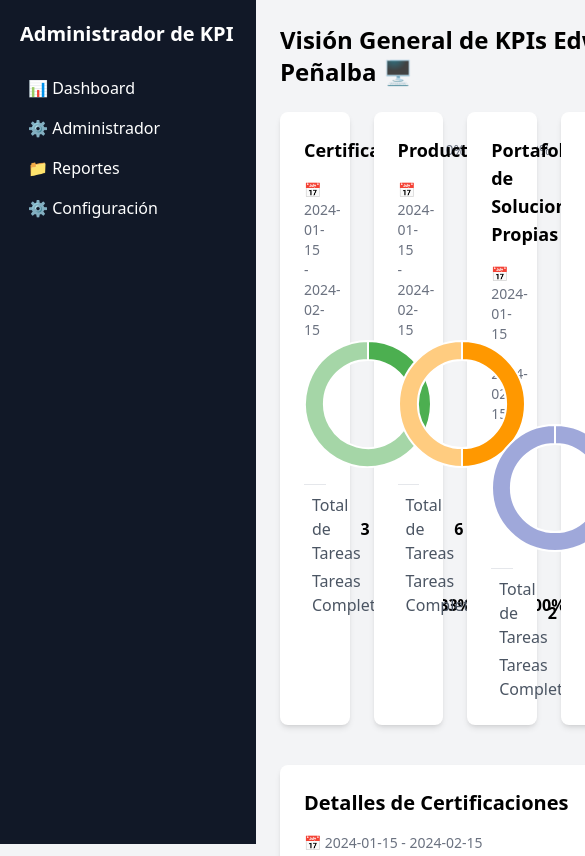
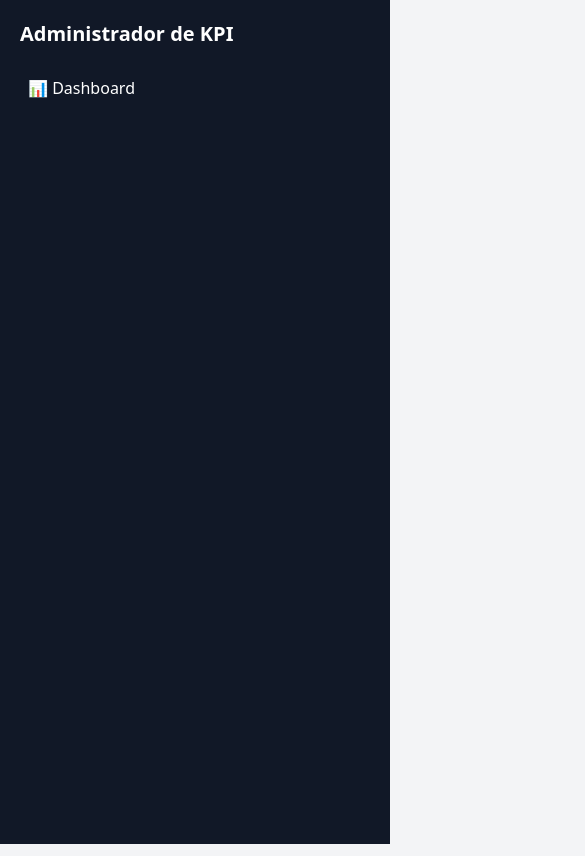
Before and after one commit to epenalbawork/KPI-Dashboard, a plain HTML site: page index.html in a window 390 px wide. Shown: the top 856 px of the page, 585 px wide, since content can reach past the window. Drawn offline with nearby package versions, Linux system fonts and the light colour scheme.

Commit message:
remove side

```diff
--- a/index.html
+++ b/index.html
@@ -7,13 +7,13 @@
     <script src="https://cdn.tailwindcss.com"></script>
     <script src="https://cdn.jsdelivr.net/npm/chart.js"></script>
 </head>
-<body class="bg-gray-100 flex">
+<body class="bg-gray-100 flex flex-col md:flex-row">
     <!-- Sidebar -->
     <div id="sidebarContainer"></div>
 
     <!-- Contenido Principal -->
     <main class="flex-1 p-6">
-        <h2 class="text-2xl font-bold">Visión General de KPIs Edwin Peñalba 🖥️ <!-- FontAwesome --></h2>
+        <h2 class="text-2xl font-bold text-center md:text-left">Visión General de KPIs Edwin Peñalba 🖥️ <!-- FontAwesome --></h2>
 
         <!-- KPI Cards -->
         <div class="grid grid-cols-4 gap-6 mt-6" id="kpiContainer">
--- a/partials/sidebar.html
+++ b/partials/sidebar.html
@@ -1,11 +1,11 @@
-<aside class="w-64 bg-gray-900 text-white p-5 min-h-screen">
+<aside class="w-full md:w-64 bg-gray-900 text-white p-5 min-h-screen">
     <h1 class="text-xl font-bold">Administrador de KPI</h1>
     <nav class="mt-5">
         <ul>
             <li class="p-2 hover:bg-gray-700 cursor-pointer">
                 <a href="../index.html">📊 Dashboard</a>
             </li>
-            <li id="adminMenu" class="p-2 hover:bg-gray-700 cursor-pointer">
+           <!--   <li id="adminMenu" class="p-2 hover:bg-gray-700 cursor-pointer">
                 <span>⚙️ Administrador</span>
                 <ul id="subAdminMenu" class="ml-4 mt-2 hidden">
                     <li class="p-2 hover:bg-gray-700 cursor-pointer">
@@ -17,7 +17,7 @@
                 </ul>
             </li>
             <li class="p-2 hover:bg-gray-700 cursor-pointer">📁 Reportes</li>
-            <li class="p-2 hover:bg-gray-700 cursor-pointer">⚙️ Configuración</li>
+            <li class="p-2 hover:bg-gray-700 cursor-pointer">⚙️ Configuración</li> -->
         </ul>
     </nav>
 </aside>
```
